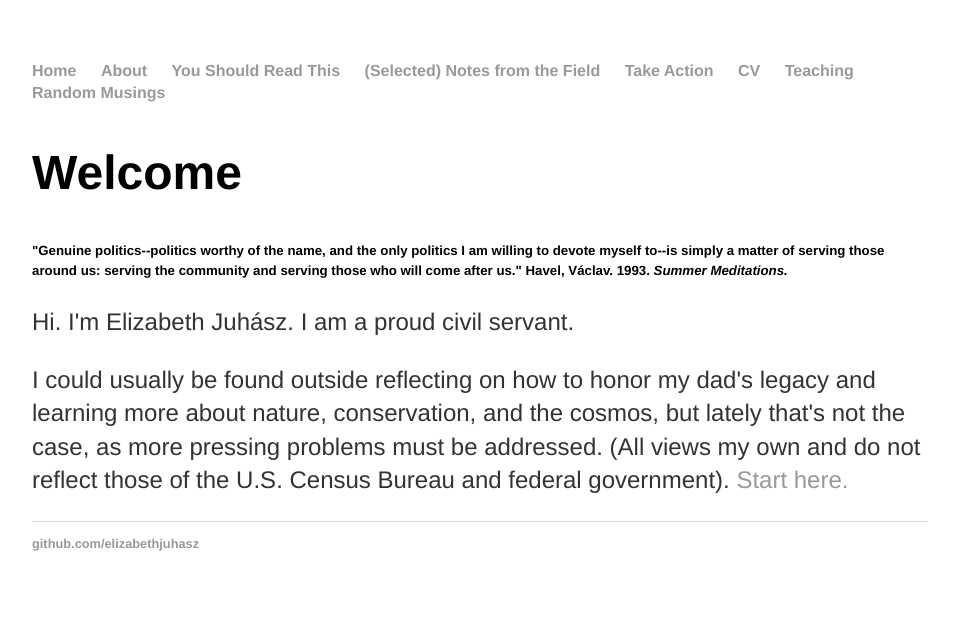
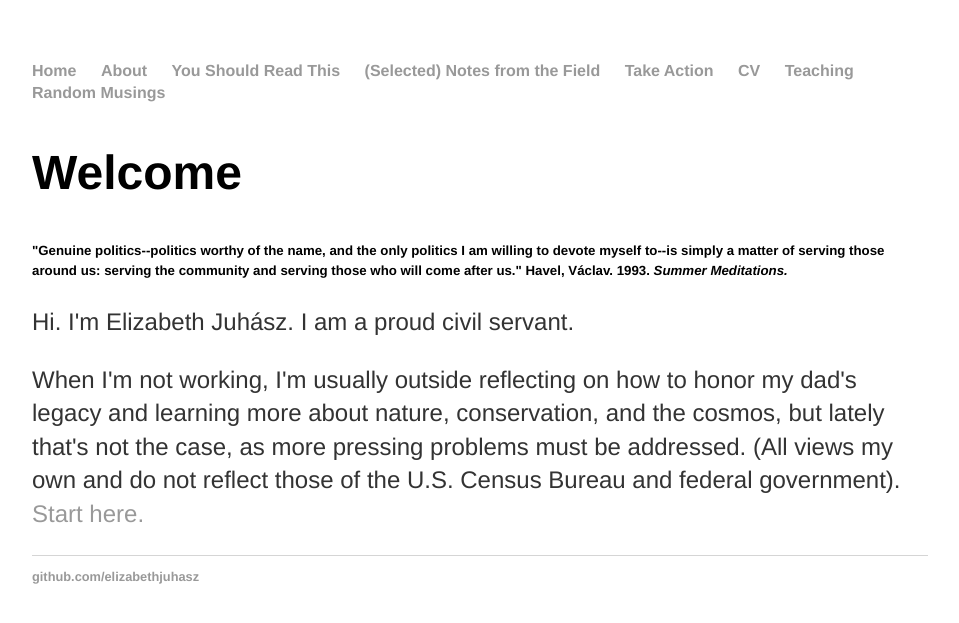
Before and after one commit to elizabethjuhasz/elizabethjuhasz.github.io, a Jekyll site: the page built from index.html, in a window 1280 px wide. Shown: the top 623 px of the page, without its empty margins (160-1119 px from the left). Built offline with Jekyll 4.4.1, drawn with Linux system fonts in a browser that asks for light colours; Markdown is read by kramdown in place of the engine named in the settings.

Commit message:
index.html

```diff
--- a/index.html
+++ b/index.html
@@ -6,5 +6,5 @@
 		<div class="blurb">
 			<h1>Welcome</h1>
 			<p><h5>"Genuine politics--politics worthy of the name, and the only politics I am willing to devote myself to--is simply a matter of serving those around us: serving the community and serving those who will come after us." Havel,  Václav. 1993. <i>Summer Meditations.</i></h5></p>
-			<p>Hi. I'm Elizabeth Juhász. I am a proud civil servant. <p> I could usually be found outside reflecting on how to honor my dad's legacy and learning more about nature, conservation, and the cosmos, but lately that's not the case, as more pressing problems must be addressed.  (All views my own and do not reflect those of the U.S. Census Bureau and federal government). <a href="/constitution">Start here.</a></p>
+			<p>Hi. I'm Elizabeth Juhász. I am a proud civil servant. <p> When I'm not working, I'm usually outside reflecting on how to honor my dad's legacy and learning more about nature, conservation, and the cosmos, but lately that's not the case, as more pressing problems must be addressed.  (All views my own and do not reflect those of the U.S. Census Bureau and federal government). <a href="/constitution">Start here.</a></p>
 		</div>
```
